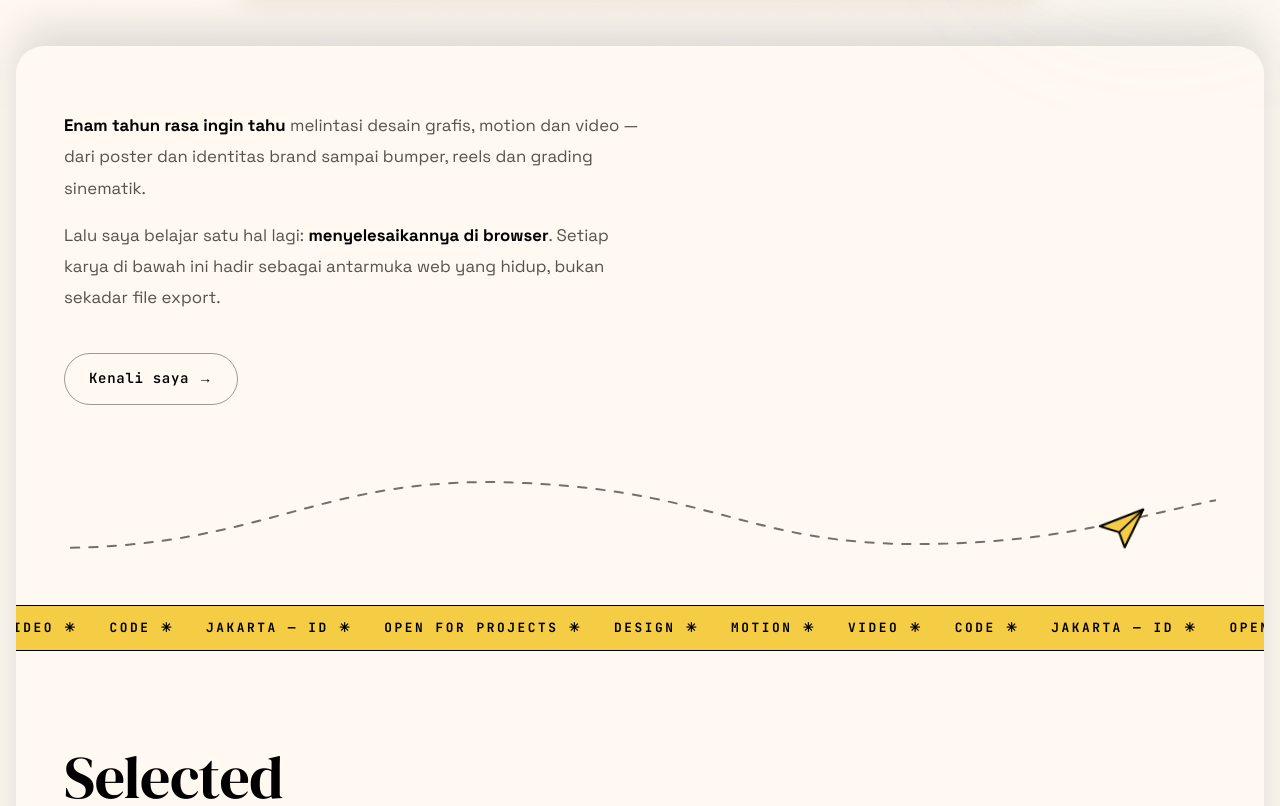
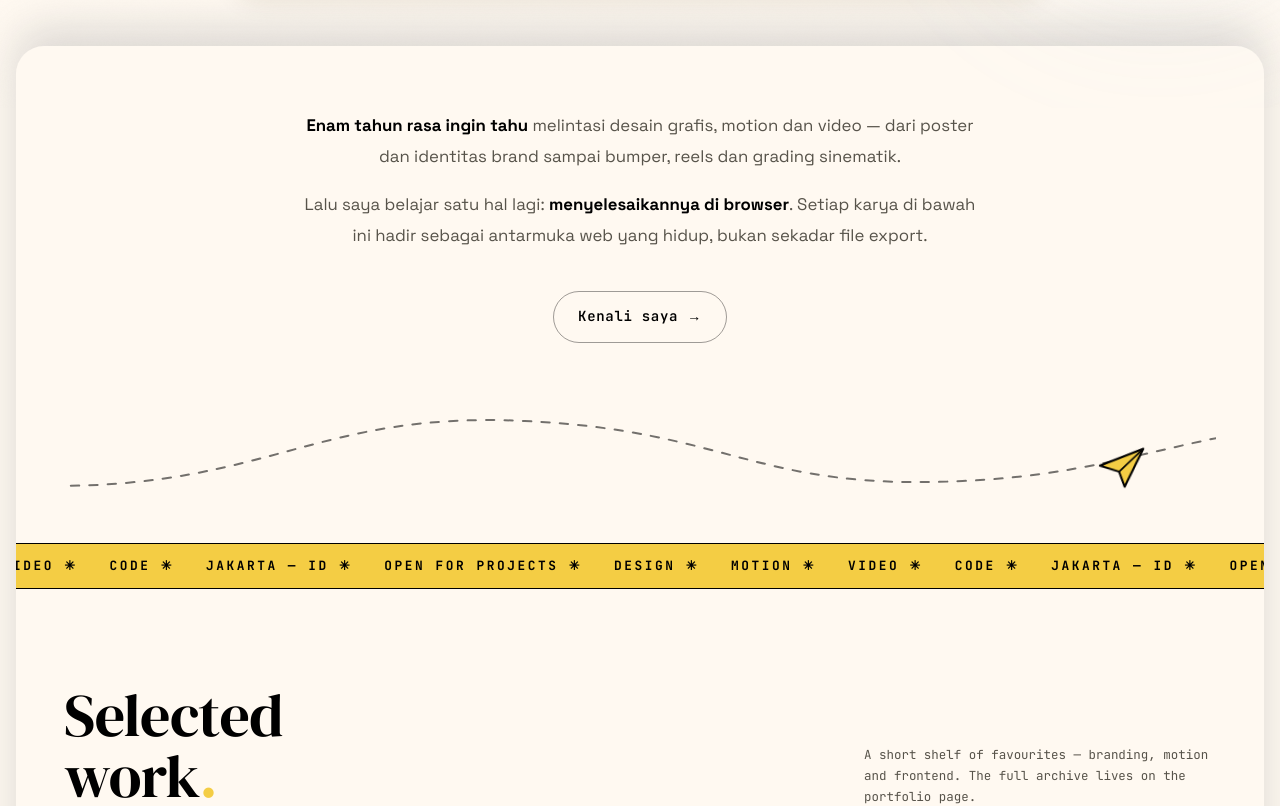
Before and after one commit to DzaKidz/PortfolioV2, a Next.js app: page / in a window 1280 px wide. Shown: the part 692-1498 px from the top of the page. Built offline with nearby package versions, Linux system fonts and the light colour scheme.

Commit message:
fix home layout after removing avatar — center bio text, remove unused grid

```diff
--- a/app/home.module.css
+++ b/app/home.module.css
@@ -1158,11 +1158,10 @@
   padding: var(--space-16) 0 var(--space-8);
 }
 
-.bioGrid {
-  display: grid;
-  grid-template-columns: 1fr;
-  gap: var(--space-12);
-  align-items: center;
+.bioWrap {
+  max-width: 680px;
+  margin: 0 auto;
+  text-align: center;
 }
 
 .bioCopy {
@@ -1170,7 +1169,6 @@
   font-size: 1.05rem;
   line-height: 1.85;
   color: var(--clr-text-muted);
-  max-width: 36rem;
 }
 
 .bioCopy strong {
--- a/app/page.tsx
+++ b/app/page.tsx
@@ -184,7 +184,7 @@ export default function Home() {
       {/* ============ BIO + FLIGHT PATH ============ */}
       <section className={styles.bioSection} aria-label="Tentang singkat">
         <div className="container">
-          <div className={styles.bioGrid}>
+          <div className={styles.bioWrap}>
             <div className={`${styles.bioCopy} reveal`}>
               <p>
                 <strong>{t.home.bioLead1}</strong>
```
